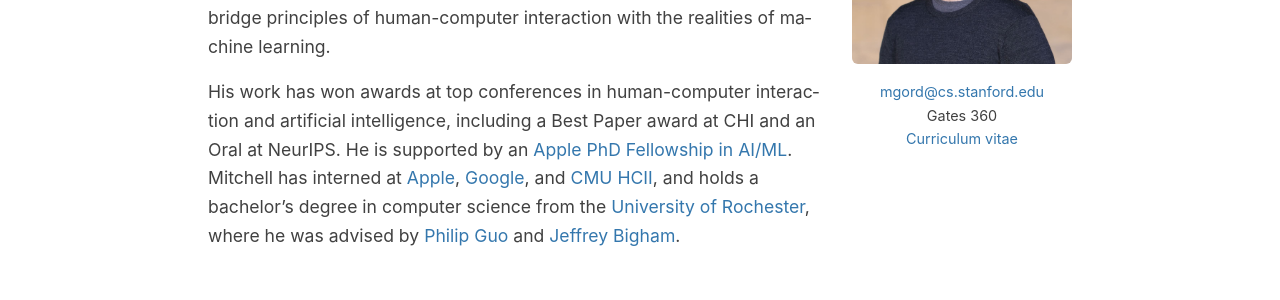
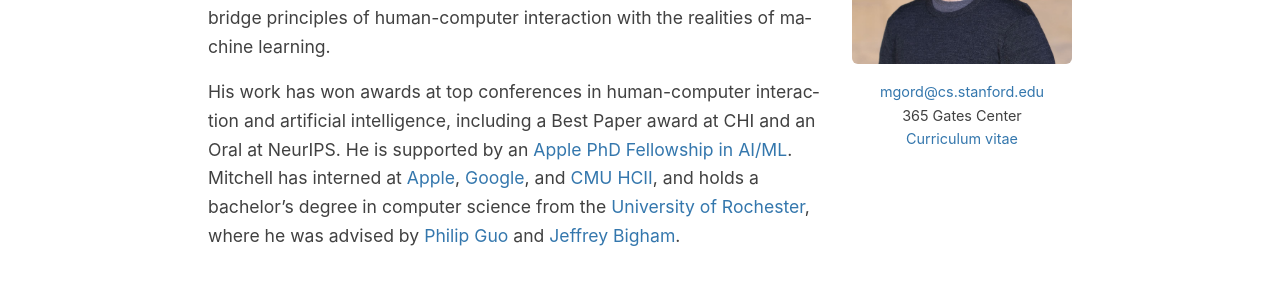
Before and after one commit to mitchellg/mitchellg.github.io, a Jekyll site: the page built from index.md, in a window 1280 px wide. Shown: the part 257-557 px from the top of the page. Built offline with Jekyll 4.4.1, drawn with Linux system fonts in a browser that asks for light colours; a style sheet for code colours, icons or effects is not loaded.

Commit message:
Update index.md

```diff
--- a/index.md
+++ b/index.md
@@ -26,7 +26,7 @@
 
 {:.no-list}
 * <a href="mailto:{{ site.email }}">{{ site.email }}</a>
-* Gates 360
+* 365 Gates Center
 * <a href="{{ '/assets/cv.pdf' | relative_url }}">Curriculum vitae</a>
 </div>
 
```
